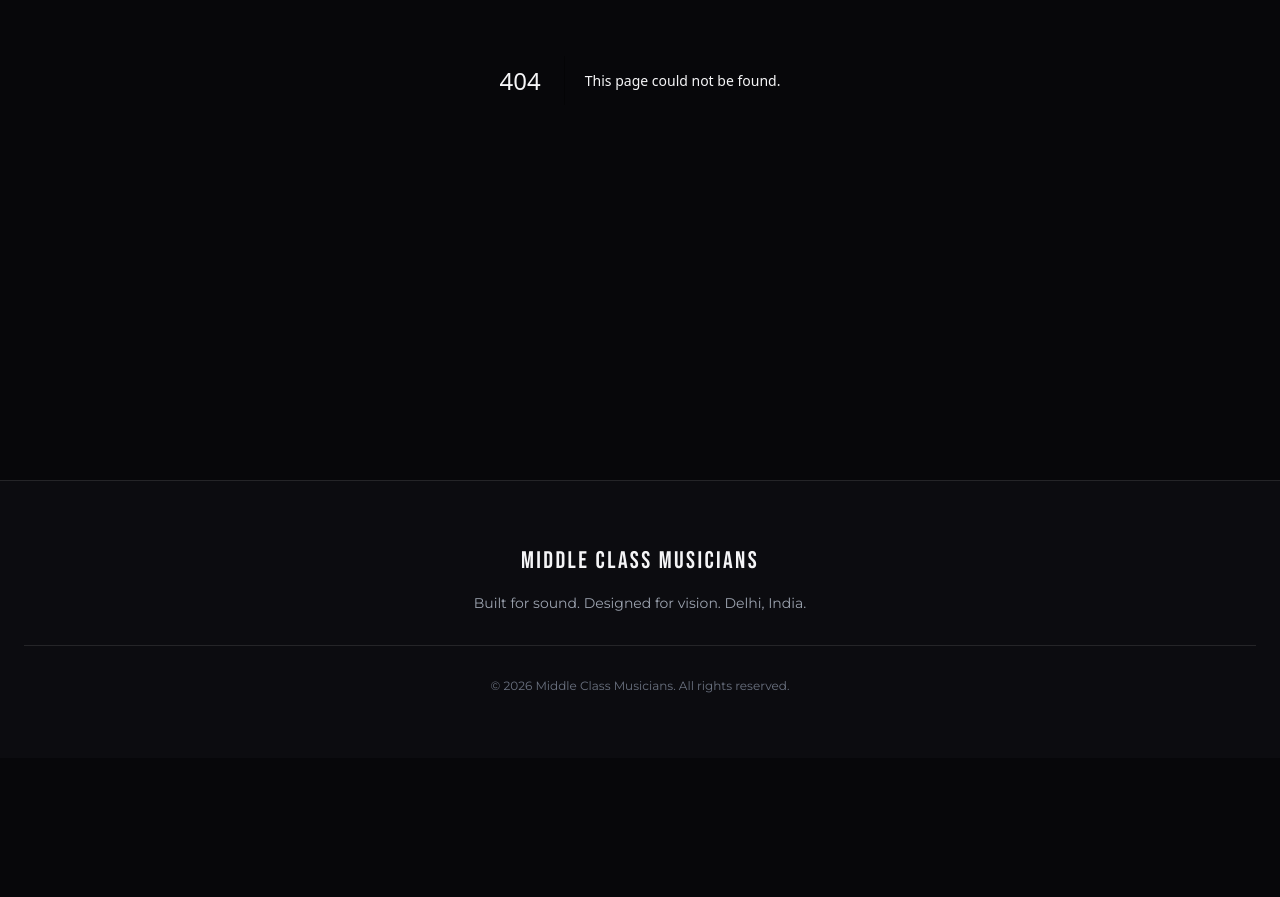
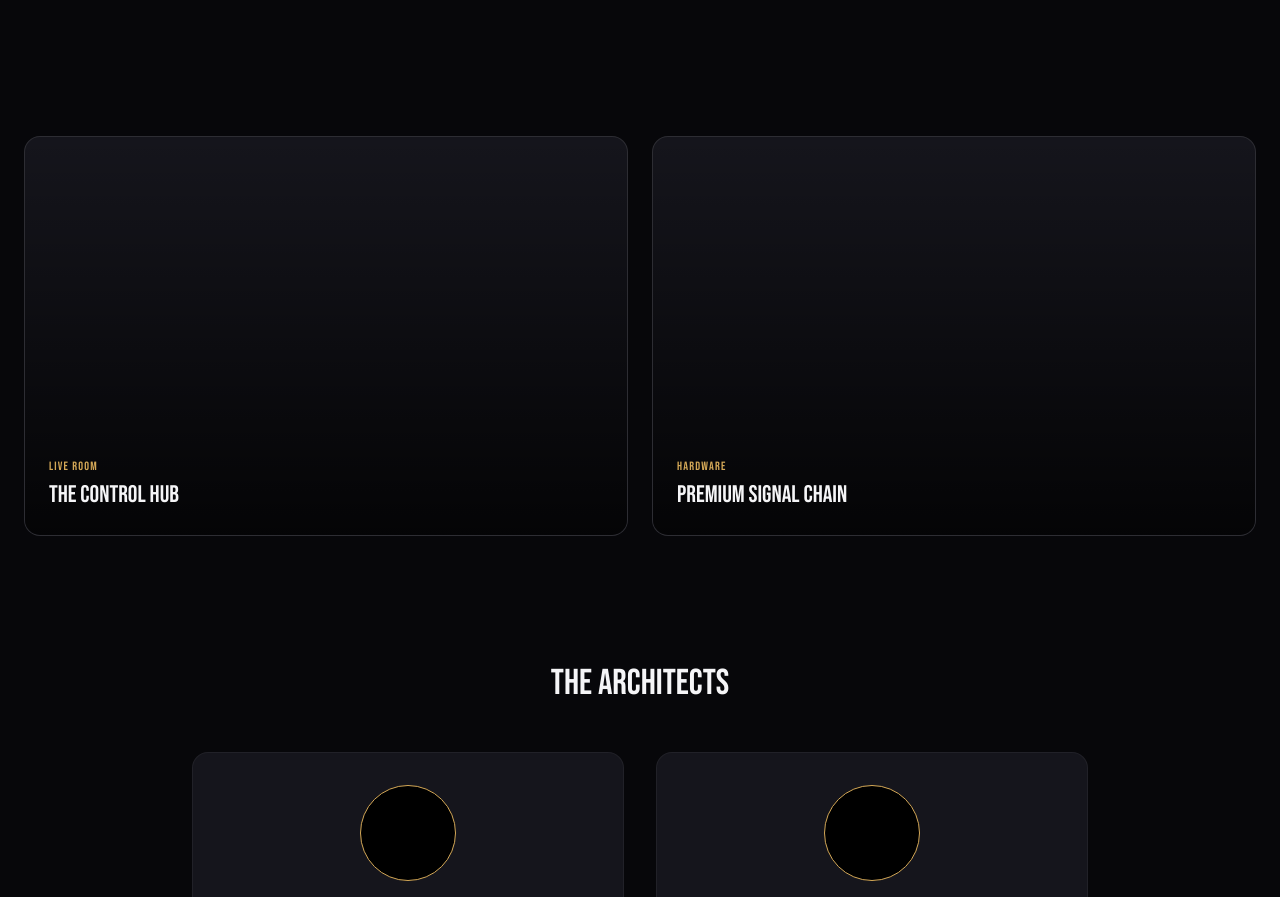
Before and after one commit to gks-prog/Middle-Class-Musicians-Gem, a Next.js app: page /studio in a window 1280 px wide. Before the commit this address had no page. Shown: the part 400-1297 px from the top of the page. Before the commit the page ends 1158 px from the top, so only its background shows below. Built offline with nearby package versions, Linux system fonts and the light colour scheme.

Commit message:
Create page.tsx

```diff
--- /dev/null
+++ b/src/app/studio/page.tsx
@@ -0,0 +1,90 @@
+"use client";
+
+import { useRef } from "react";
+import { useGSAP } from "@gsap/react";
+import gsap from "gsap";
+import { ScrollTrigger } from "gsap/ScrollTrigger";
+
+gsap.registerPlugin(ScrollTrigger);
+
+export default function StudioPage() {
+  const container = useRef<HTMLDivElement>(null);
+
+  useGSAP(() => {
+    const tl = gsap.timeline();
+    tl.fromTo(".gsap-reveal",
+      { y: 40, opacity: 0 },
+      { y: 0, opacity: 1, duration: 1, stagger: 0.1, ease: "power3.out" }
+    );
+
+    gsap.utils.toArray('.gsap-card').forEach((card: any) => {
+      gsap.fromTo(card,
+        { y: 50, opacity: 0 },
+        {
+          scrollTrigger: { trigger: card, start: "top 85%" },
+          y: 0, opacity: 1, duration: 0.8, ease: "power2.out"
+        }
+      );
+    });
+  }, { scope: container });
+
+  return (
+    <div ref={container} className="pt-24 pb-20">
+      {/* Hero */}
+      <section className="container mx-auto px-6 mb-24 text-center">
+        <h1 className="text-5xl md:text-8xl font-head uppercase mb-4 gsap-reveal">
+          Where Creativity Meets<br/><span className="text-gold">Industry Sound</span>
+        </h1>
+        <p className="text-gray-400 text-lg max-w-2xl mx-auto gsap-reveal">
+          A professional recording, production, and mixing environment engineered for acoustic precision.
+        </p>
+      </section>
+
+      {/* Gallery Collage */}
+      <section className="container mx-auto px-6 mb-32">
+        <div className="grid grid-cols-1 md:grid-cols-2 gap-6">
+          <div className="gsap-card group relative h-[400px] overflow-hidden rounded-2xl bg-surface border border-white/10">
+            {/* Replace with actual image */}
+            <div className="absolute inset-0 bg-gradient-to-t from-black/80 to-transparent z-10" />
+            <div className="absolute bottom-6 left-6 z-20">
+              <span className="text-gold text-xs font-head tracking-widest mb-1 block">Live Room</span>
+              <h3 className="text-2xl font-head">The Control Hub</h3>
+            </div>
+          </div>
+          <div className="gsap-card group relative h-[400px] overflow-hidden rounded-2xl bg-surface border border-white/10">
+            <div className="absolute inset-0 bg-gradient-to-t from-black/80 to-transparent z-10" />
+            <div className="absolute bottom-6 left-6 z-20">
+              <span className="text-gold text-xs font-head tracking-widest mb-1 block">Hardware</span>
+              <h3 className="text-2xl font-head">Premium Signal Chain</h3>
+            </div>
+          </div>
+        </div>
+      </section>
+
+      {/* Team */}
+      <section className="container mx-auto px-6 mb-24 text-center">
+        <h2 className="text-4xl font-head mb-12 gsap-card">The Architects</h2>
+        <div className="grid grid-cols-1 md:grid-cols-2 gap-8 max-w-4xl mx-auto">
+          <div className="gsap-card p-8 rounded-2xl bg-surface border border-white/5">
+            <div className="w-24 h-24 mx-auto rounded-full bg-black border border-gold mb-6" />
+            <h3 className="text-2xl font-head">Wenon Bont</h3>
+            <p className="text-gold text-sm uppercase tracking-widest mb-4">Lead Producer / Composer</p>
+            <p className="text-gray-400 text-sm">Specializing in heavy, industry-standard Hip Hop, Phonk, and Drill production. Crafting the sonic identity of the next generation.</p>
+          </div>
+          <div className="gsap-card p-8 rounded-2xl bg-surface border border-white/5">
+            <div className="w-24 h-24 mx-auto rounded-full bg-black border border-gold mb-6" />
+            <h3 className="text-2xl font-head">Bunny</h3>
+            <p className="text-gold text-sm uppercase tracking-widest mb-4">Founder / Brand Strategist</p>
+            <p className="text-gray-400 text-sm">Driving the vision behind Middle Class Musicians and shaping the overarching visual and commercial aesthetic.</p>
+          </div>
+        </div>
+      </section>
+
+      <div className="text-center gsap-card">
+        <a href="https://wa.me/919315778147" className="inline-flex px-8 py-4 bg-white text-black rounded-full font-bold uppercase tracking-wider hover:bg-gold transition-colors">
+          Book Your Session
+        </a>
+      </div>
+    </div>
+  );
+}
```
